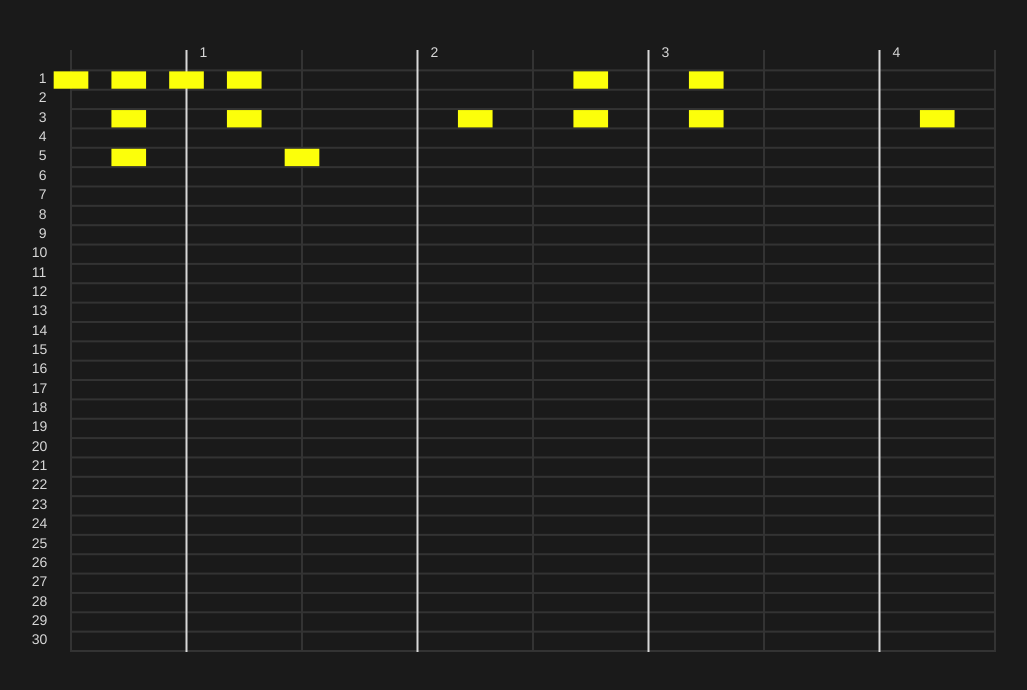
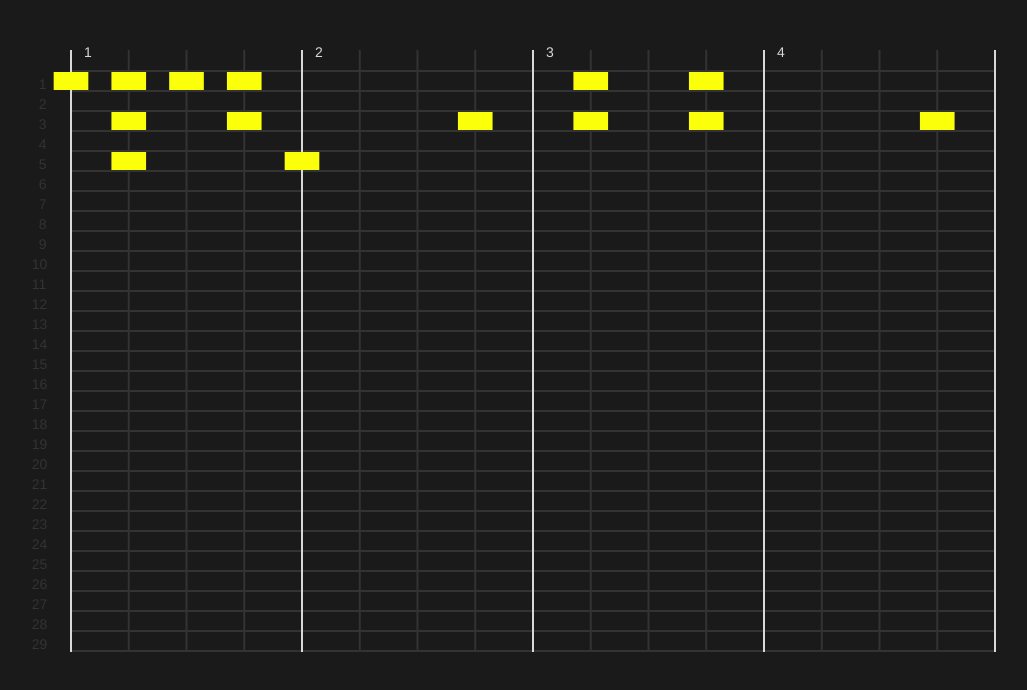
Before and after one commit to LevelTwo/MusicDots, a React (Create React App) app: page / in a window 1280 px wide. Shown: the top 690 px of the page, without its empty margins (108-1135 px from the left). Built offline with nearby package versions, Linux system fonts and the light colour scheme.

Commit message:
Successfully finished porting Grid to new file. 😚

```diff
--- a/package.json
+++ b/package.json
@@ -3,6 +3,7 @@
   "version": "0.1.0",
   "private": true,
   "dependencies": {
+    "lodash": "^4.17.4",
     "react": "^16.2.0",
     "react-dom": "^16.2.0",
     "react-scripts": "1.0.17"
--- a/src/App.js
+++ b/src/App.js
@@ -4,62 +4,9 @@ import './App.css';
 
 class App extends Component {
   render() {
-    let meter = [];
-    let subMeter = [];
-    let horMeter = [];
-    let notes = [];
-    let numbers = [];
-
-    const canvasHeight = 700;
-    const canvasWidth = 1024;
-    const gray = "#D8D8D8";
-    const primary = "#333333";
-    const yellow = "#FCFF0A";
-
-    const grid = 2;
-    const paddingWidth = 50;
-    const paddingHeight = 50;
-
-    const bars = 4;
-    const beats = 4;
-    const gridRows = 30;
-    const rows = gridRows + 1;
-    const col = (canvasWidth - 2 * paddingWidth) / (bars * beats);
-    const row = (canvasHeight - 2 * paddingHeight) / rows;
-    const fontSize = 14;
-    const noteWidth = col * 0.6;
-
-    const barHeight = row * rows + grid;
-    for (let i = 0; i < bars; i++) {
-      const offsetX = paddingWidth + col * i * beats;
-      numbers.push(<text x={offsetX + col * beats / 2 + fontSize} y={paddingHeight + fontSize / 2} fontFamily="Helvetica" fontSize={fontSize} fill={gray}> {i+1} </text>);
-      meter.push(<rect x={offsetX + col * beats / 2} y={paddingHeight} width={grid} height={barHeight} fill={gray} />);
-      subMeter.push(<rect x={offsetX} y={paddingHeight} width={grid} height={barHeight} fill={primary} />);
-    }
-    subMeter.push(<rect x={paddingWidth + col * bars * beats} y={paddingHeight} width={grid} height={barHeight} fill={primary} />);
-
-    for (let i = 0; i < gridRows; i++) {
-      const offsetY = paddingHeight + row * (i + 1);
-      horMeter.push(<rect x={paddingWidth} y={offsetY} width={canvasWidth - 2 * paddingWidth} height={grid} fill={primary} />);
-      const numX = (i < 9) ? paddingWidth - fontSize : paddingWidth - fontSize * 1.5;
-      numbers.push(<text x={numX - (noteWidth / 2)} y={offsetY + row / 2 + grid * 2} fontFamily="Helvetica" fontSize={fontSize} fill={gray}> {i+1} </text>);
-    }
-    horMeter.push(<rect x={paddingWidth} y={paddingHeight + row * rows} width={canvasWidth - 2 * paddingWidth} height={grid} fill={primary} />);
-
-    const note = (bar, beat, y) => [paddingWidth + col * ((bar - 1) * beats + (beat - 1)) - noteWidth / 2 + grid / 2, paddingHeight + row * (y + 1) + grid];
-    const points = [note(1, 1, 0), note(1, 2, 0), note(1, 3, 0), note(1, 2, 2), note(1, 2, 4), note(1, 4, 0), note(1, 4, 2), note(2, 1, 4), note(2, 4, 2), note(3, 2, 0), note(3, 2, 2), note(3, 4, 0), note(3, 4, 2), note(4, 4, 2)];
-    points.forEach(x => notes.push(<rect x={x[0]} y={x[1]} width={noteWidth} height={row - grid} fill={yellow} />));
-
     return (
       <div className="App">
-        <svg width={canvasWidth} height={canvasHeight} version="1.1" xmlns="http://www.w3.org/2000/svg">
-          {subMeter}
-          {horMeter}
-          {meter}
-          {notes}
-          {numbers}
-          <Grid />
-        </svg>
+        <Grid />
       </div>
     );
   }
--- a/src/components/Grid.js
+++ b/src/components/Grid.js
@@ -1,9 +1,10 @@
 import React, { Component } from 'react';
 import PropTypes from 'prop-types';
+import { range } from 'lodash';
 import { colors } from 'styles';
 
-export function Line({x, y, width, height, fill=colors.gray, ...props}) {
-  return <rect x y width height fill {...props} />;
+export function Line({...props}) {
+  return <rect {...props} />;
 }
 Line.propTypes = {
   x: PropTypes.number.isRequired,
@@ -16,74 +17,38 @@ Line.defaultProps = {
   fill: colors.gray,
 };
 
-export function Bar({x, y, width=2, height, ...props}) {
-  return <Line x y height width {...props} />;
+export function Beat({width=2, ...props}) {
+  return <Line width={width} {...props} />;
 }
-Bar.propTypes = {
+
+export function Staff({height=2, ...props}) {
+  return <Line height={height} {...props} />;
+}
+
+export function Bar({fill=colors.light, ...props}) {
+  return <Beat fill={fill} {...props} />;
+}
+
+export function Label({label, ...props}) {
+  return <text fontFamily="Helvetica" {...props}>{label}</text>;
+}
+Label.propTypes = {
   x: PropTypes.number.isRequired,
   y: PropTypes.number.isRequired,
-  width: PropTypes.number.isRequired,
-  height: PropTypes.number.isRequired,
+  fontSize: PropTypes.number.isRequired,
+  label: PropTypes.number.isRequired,
+  fill: PropTypes.string.isRequired,
 };
-Bar.defaultProps = {
-  width: 2,
+Label.defaultProps = {
+  fill: colors.gray,
 }
 
-export function Staff({x, y, width, height=2, ...props}) {
-  return <Line x y width height {...props} />;
-}
-Staff.propTypes = {
-  x: PropTypes.number.isRequired,
-  y: PropTypes.number.isRequired,
-  width: PropTypes.number.isRequired,
-  height: PropTypes.number,
-};
-Staff.defaultProps = {
-  height: 2,
-};
-
-export function HyperBar({x, y, width, height, fill=colors.light, ...props}) {
-  return <Bar x y height width fill {...props} />;
-}
-HyperBar.propTypes = {
-  x: PropTypes.number.isRequired,
-  y: PropTypes.number.isRequired,
-  width: PropTypes.number.isRequired,
-  height: PropTypes.number.isRequired,
-  fill: PropTypes.string,
-};
-HyperBar.defaultProps = {
-  fill: colors.light,
-};
-
-export function HyperBarLabel({x, y, width, height, label, fill=colors.light, ...props}) {
-  return <text x y fill fontSize fontFamily="Helvetica" {...props}>{label + 1}</text>;
-}
-HyperBarLabel.propTypes = {
-  x: PropTypes.number.isRequired,
-  y: PropTypes.number.isRequired,
-  width: PropTypes.number.isRequired,
-  height: PropTypes.number.isRequired,
-  label: PropTypes.number.isRequired,
-  fill: PropTypes.string,
-};
-HyperBarLabel.defaultProps = {
-  fill: colors.light,
+export function BarLabel({fill=colors.light, ...props}) {
+  return <Label fill={fill} {...props} />;
 }
 
-export function StaffBarLabel({x, y, width, height, label, fill=colors.gray, ...props}) {
-  return <text x y fill fontSize fontFamily="Helvetica" {...props}>{label + 1}</text>;
-}
-StaffBarLabel.propTypes = {
-  x: PropTypes.number.isRequired,
-  y: PropTypes.number.isRequired,
-  width: PropTypes.number.isRequired,
-  height: PropTypes.number.isRequired,
-  label: PropTypes.number.isRequired,
-  fill: PropTypes.string,
-};
-StaffBarLabel.defaultProps = {
-  fill: colors.gray,
+export function Note({fill=colors.yellow, ...props}) {
+  return <Line fill={fill} {...props} />;
 }
 
 export default class Grid extends Component {
@@ -101,19 +66,6 @@ export default class Grid extends Component {
       paddingWidth: props.paddingWidth || 50,
       staves: props.staves || 30,
     }
-
-    this.bars = [];
-    this.hyperBars = [];
-    this.hyperBarLabels = [];
-    this.staves = [];
-    this.staffLabels = [];
-
-    // const rows = staves + 1;
-    // const col = (canvasWidth - 2 * paddingWidth) / (bars * beats);
-    // const row = (canvasHeight - 2 * paddingHeight) / rows;
-    // const noteWidth = col * 0.6;
-
-    console.log(this.state);
   }
 
   updateState = (newState) => {
@@ -121,9 +73,92 @@ export default class Grid extends Component {
   }
 
   render() {
-    const { canvasWidth, canvasHeight } = this.state;
+    const { barLength, bars, beats, canvasHeight, canvasWidth, fontSize, paddingHeight, paddingWidth, staves } = this.state;
+    const barUnit = (canvasWidth - 2 * paddingWidth) / (bars * beats);
+    const staffUnit = (canvasHeight - 2 * paddingHeight) / staves;
+    const barHeight = staffUnit * staves + barLength;
+    const noteWidth = barUnit * 0.6;
+
+    this.bars = range(bars + 1).map((bar, idx) => {
+      const className = "bar";
+      return <Bar
+        className={className}
+        key={`${className}-${idx}`}
+        x={paddingWidth + barUnit * beats * idx}
+        y={paddingHeight}
+        height={barHeight}
+      />
+    });
+
+    this.beats = range(bars * beats).map((beat, idx) => {
+      const className = "gridBeat";
+      return <Beat
+        className={className}
+        key={`${className}-${idx}`}
+        x={paddingWidth + barUnit * idx}
+        y={paddingHeight}
+        height={barHeight}
+      />
+    });
+
+    this.staves = range(staves).map((staff, idx) => {
+      const className = "gridStaff";
+      return <Staff
+        className={className}
+        key={`${className}-${idx}`}
+        x={paddingWidth}
+        y={paddingHeight + staffUnit * (idx + 1)}
+        width={canvasWidth - 2 * paddingWidth}
+      />
+    });
+
+    this.barLabels = range(bars).map((bar, idx) => {
+      const className = "gridBarLabel";
+      return <BarLabel
+        className={className}
+        key={`${className}-${idx}`}
+        x={paddingWidth + barUnit * beats * idx + fontSize}
+        y={paddingHeight + fontSize / 2}
+        fontSize={fontSize}
+        label={idx+1}
+      />
+    });
+
+    this.staffLabels = range(staves-1).map((staff, idx) => {
+      const className = "gridStaffLabel";
+      return <Label
+        className={className}
+        key={`${className}-${idx}`}
+        x={paddingWidth - ((idx < 9) ? 1 : 1.5) * fontSize - noteWidth / 2}
+        y={paddingHeight + staffUnit * idx + staffUnit / 2 + barUnit / 2}
+        fontSize={fontSize}
+        label={idx+1}
+      />
+    });
+
+    const points = [[1, 1, 0], [1, 2, 0], [1, 3, 0], [1, 2, 2], [1, 2, 4], [1, 4, 0], [1, 4, 2], [2, 1, 4], [2, 4, 2],
+                    [3, 2, 0], [3, 2, 2], [3, 4, 0], [3, 4, 2], [4, 4, 2]];
+    this.notes = points.map((note, idx) => {
+      const [bar, beat, staff] = note;
+      const className = "gridNote";
+      return <Note
+        className={className}
+        key={`${className}-${idx}`}
+        x={paddingWidth + barUnit * ((bar - 1) * beats + (beat - 1)) - noteWidth / 2 + barLength / 2}
+        y={paddingHeight + staffUnit * (staff + 1) + barLength}
+        width={noteWidth}
+        height={staffUnit - barLength}
+      />;
+    });
+
     return (
-      <svg width={canvasWidth} height={canvasHeight} version="1.1" xmlns="http://www.w3.org/2000/svg">
+      <svg className="Grid" width={canvasWidth} height={canvasHeight} version="1.1" xmlns="http://www.w3.org/2000/svg">
+        {this.staves}
+        {this.beats}
+        {this.bars}
+        {this.notes}
+        {this.barLabels}
+        {this.staffLabels}
       </svg>
     );
   }
--- a/src/styles.js
+++ b/src/styles.js
@@ -1,5 +1,5 @@
-export const gray = '#D8D8D8';
-export const light = '#333333';
+export const light = '#D8D8D8';
+export const gray = '#333333';
 export const yellow = '#FCFF0A';
 
 export const colors = {
```
Also changed, not shown: 1 other file (tests, documents, lock files or other folders).
